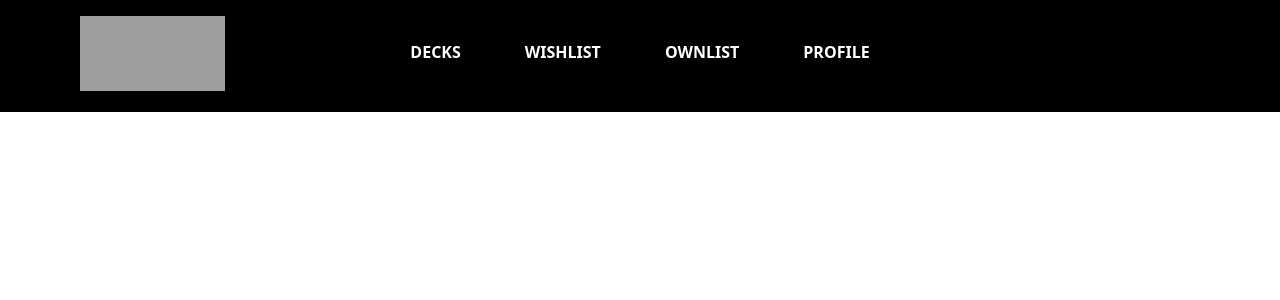
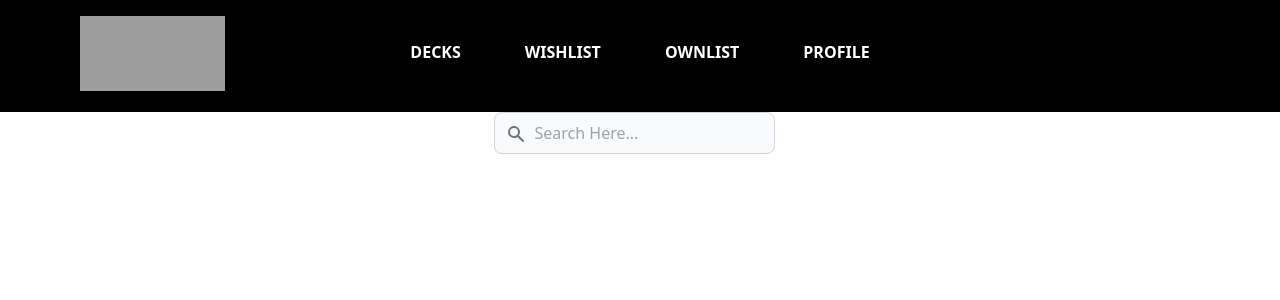
Before and after one commit to RamanTheDeveloper/YugiohDeckBuilder, a React (Create React App) app in the folder yugioh-deck-builder/: page / in a window 1280 px wide. Shown: the top 300 px of the page. Built offline with nearby package versions, Linux system fonts and the light colour scheme; grey boxes are pictures that could not be loaded.

Commit message:
Searchbar created

```diff
--- a/yugioh-deck-builder/src/App.js
+++ b/yugioh-deck-builder/src/App.js
@@ -1,10 +1,12 @@
 import './App.css';
+import Searchbar from './Components/homepage/Searchbar';
 import Navbar from './Components/navbar/Navbar';
 
 function App() {
   return (
     <>
       <Navbar/>
+      <Searchbar/>
     </>
   );
 }
--- /dev/null
+++ b/yugioh-deck-builder/src/Components/homepage/Searchbar.js
@@ -0,0 +1,35 @@
+import React from 'react'
+import { useRef } from 'react'
+
+
+const Searchbar = () => {
+
+
+    const clickPoint = useRef();
+    const handleFocus = () => {
+        clickPoint.current.style.display = "none";
+    };
+
+    const handleBlur = () => {
+        clickPoint.current.style.display = "block";
+    };
+
+    return (
+        <div className="items-center px-4 flex justify-center" >
+            <div className="relative mr-3">
+                <div className="absolute top-3 left-3 items-center" ref={clickPoint}>
+                    <svg className="w-5 h-5 text-gray-500" fill="currentColor" viewBox="0 0 20 20" xmlns="http://www.w3.org/2000/svg"><path fill-rule="evenodd" d="M8 4a4 4 0 100 8 4 4 0 000-8zM2 8a6 6 0 1110.89 3.476l4.817 4.817a1 1 0 01-1.414 1.414l-4.816-4.816A6 6 0 012 8z" clip-rule="evenodd"></path></svg>
+                </div>
+                <input
+                    type="text"
+                    className="block p-2 pl-10 w-70 text-gray-900 bg-gray-50 rounded-lg border border-gray-300 focus:pl-3"
+                    placeholder="Search Here..."
+                    onFocus={handleFocus}
+                    onBlur={handleBlur}
+                />
+            </div>
+        </div>
+    );
+}
+
+export default Searchbar
```
